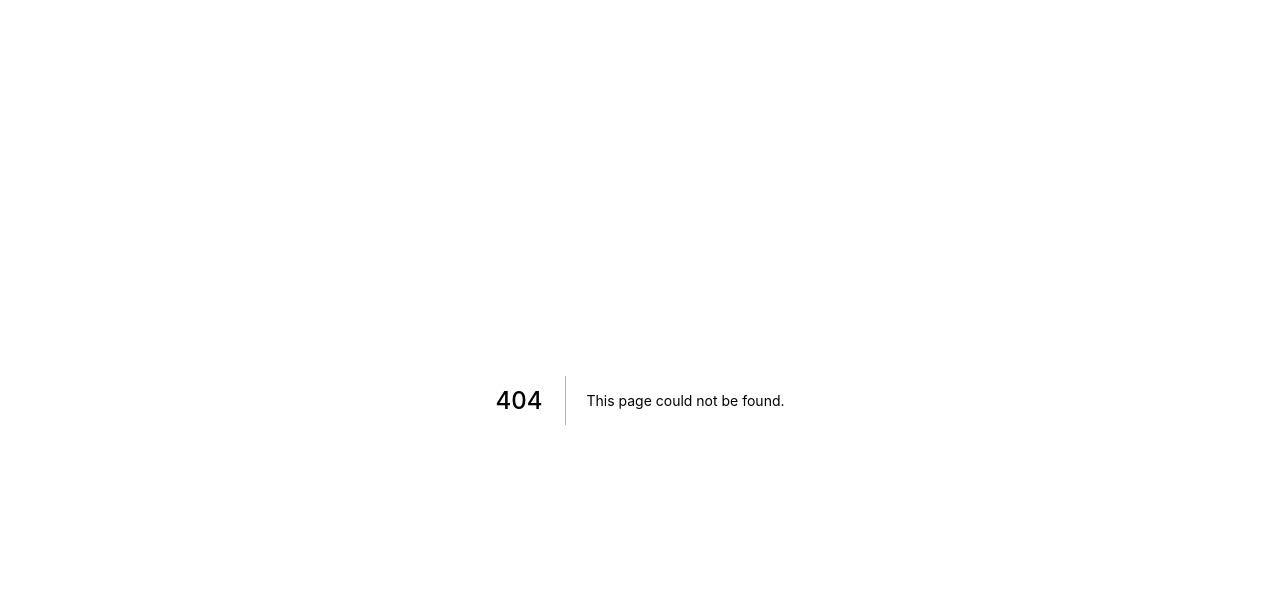
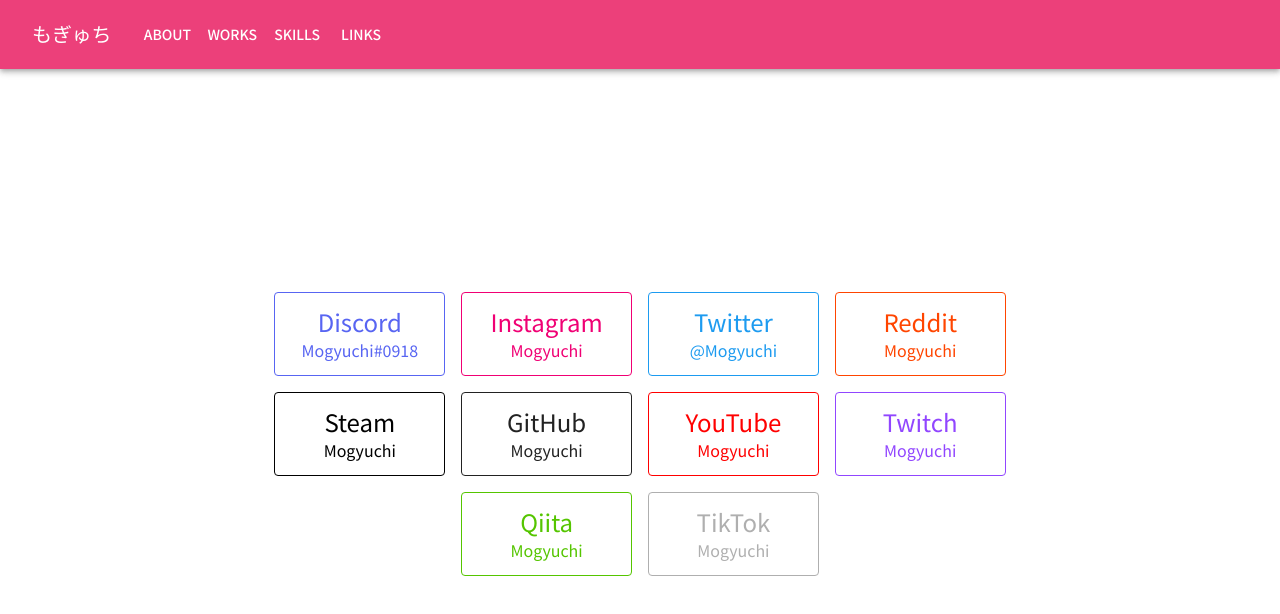
Before and after one commit to Mogyuchi/mogyuchi.com, a Next.js app: page /links in a window 1280 px wide. Before the commit this address had no page. Shown: the top 614 px of the page. Built offline with nearby package versions, Linux system fonts and the light colour scheme.

Commit message:
✨ add links page

```diff
--- /dev/null
+++ b/pages/links.tsx
@@ -0,0 +1,91 @@
+import Box from "@mui/material/Box";
+import Button, { ButtonProps } from "@mui/material/Button";
+import { styled } from "@mui/material/styles";
+import Typography from "@mui/material/Typography";
+import type { ReactElement } from "react";
+import Layout from "../components/layout";
+
+const createButton = (color: string) => {
+  return styled(Button)<ButtonProps>(({ theme }) => ({
+    flexDirection: "column",
+    color: color,
+    borderColor: color,
+    textTransform: "none",
+    width: "12.2em",
+    height: "6em",
+    "&:hover": {
+      color: theme.palette.getContrastText(color),
+      backgroundColor: color,
+      borderColor: color,
+    },
+  }));
+};
+const DiscordButton = createButton("#5865f2");
+const InstagramButton = createButton("#f00074");
+const TwitterButton = createButton("#1d9bf0");
+const RedditButton = createButton("#ff4500");
+const SteamButton = createButton("rgb(0, 0, 0)");
+const GitHubButton = createButton("#222222");
+const YouTubeButton = createButton("#ff0000");
+const TwitchButton = createButton("#9146ff");
+const QiitaButton = createButton("#55c500");
+const TikTokButton = createButton("#afafaf");
+
+export default function Links() {
+  return (
+    <Box
+      sx={{
+        display: "flex",
+        flexWrap: "wrap",
+        width: "50em",
+        justifyContent: "center",
+        gap: 2,
+      }}
+    >
+      <DiscordButton variant="outlined">
+        <Typography variant="h5">Discord</Typography>
+        <Typography variant="body1">Mogyuchi#0918</Typography>
+      </DiscordButton>
+      <InstagramButton variant="outlined">
+        <Typography variant="h5">Instagram</Typography>
+        <Typography variant="body1">Mogyuchi</Typography>
+      </InstagramButton>
+      <TwitterButton variant="outlined">
+        <Typography variant="h5">Twitter</Typography>
+        <Typography variant="body1">@Mogyuchi</Typography>
+      </TwitterButton>
+      <RedditButton variant="outlined">
+        <Typography variant="h5">Reddit</Typography>
+        <Typography variant="body1">Mogyuchi</Typography>
+      </RedditButton>
+      <SteamButton variant="outlined">
+        <Typography variant="h5">Steam</Typography>
+        <Typography variant="body1">Mogyuchi</Typography>
+      </SteamButton>
+      <GitHubButton variant="outlined">
+        <Typography variant="h5">GitHub</Typography>
+        <Typography variant="body1">Mogyuchi</Typography>
+      </GitHubButton>
+      <YouTubeButton variant="outlined">
+        <Typography variant="h5">YouTube</Typography>
+        <Typography variant="body1">Mogyuchi</Typography>
+      </YouTubeButton>
+      <TwitchButton variant="outlined">
+        <Typography variant="h5">Twitch</Typography>
+        <Typography variant="body1">Mogyuchi</Typography>
+      </TwitchButton>
+      <QiitaButton variant="outlined">
+        <Typography variant="h5">Qiita</Typography>
+        <Typography variant="body1">Mogyuchi</Typography>
+      </QiitaButton>
+      <TikTokButton variant="outlined">
+        <Typography variant="h5">TikTok</Typography>
+        <Typography variant="body1">Mogyuchi</Typography>
+      </TikTokButton>
+    </Box>
+  );
+}
+
+Links.getLayout = function getLayout(page: ReactElement) {
+  return <Layout>{page}</Layout>;
+};
```
